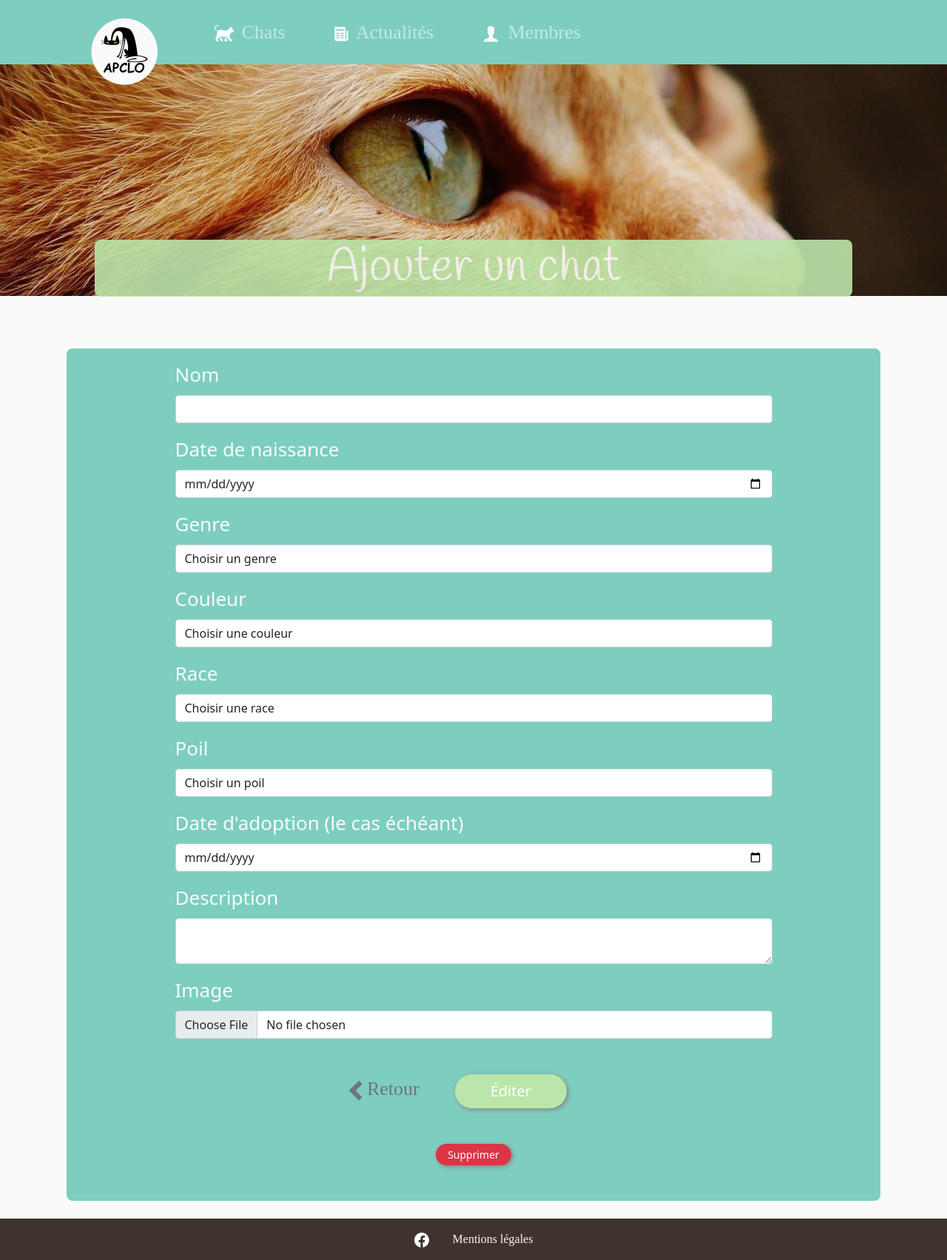
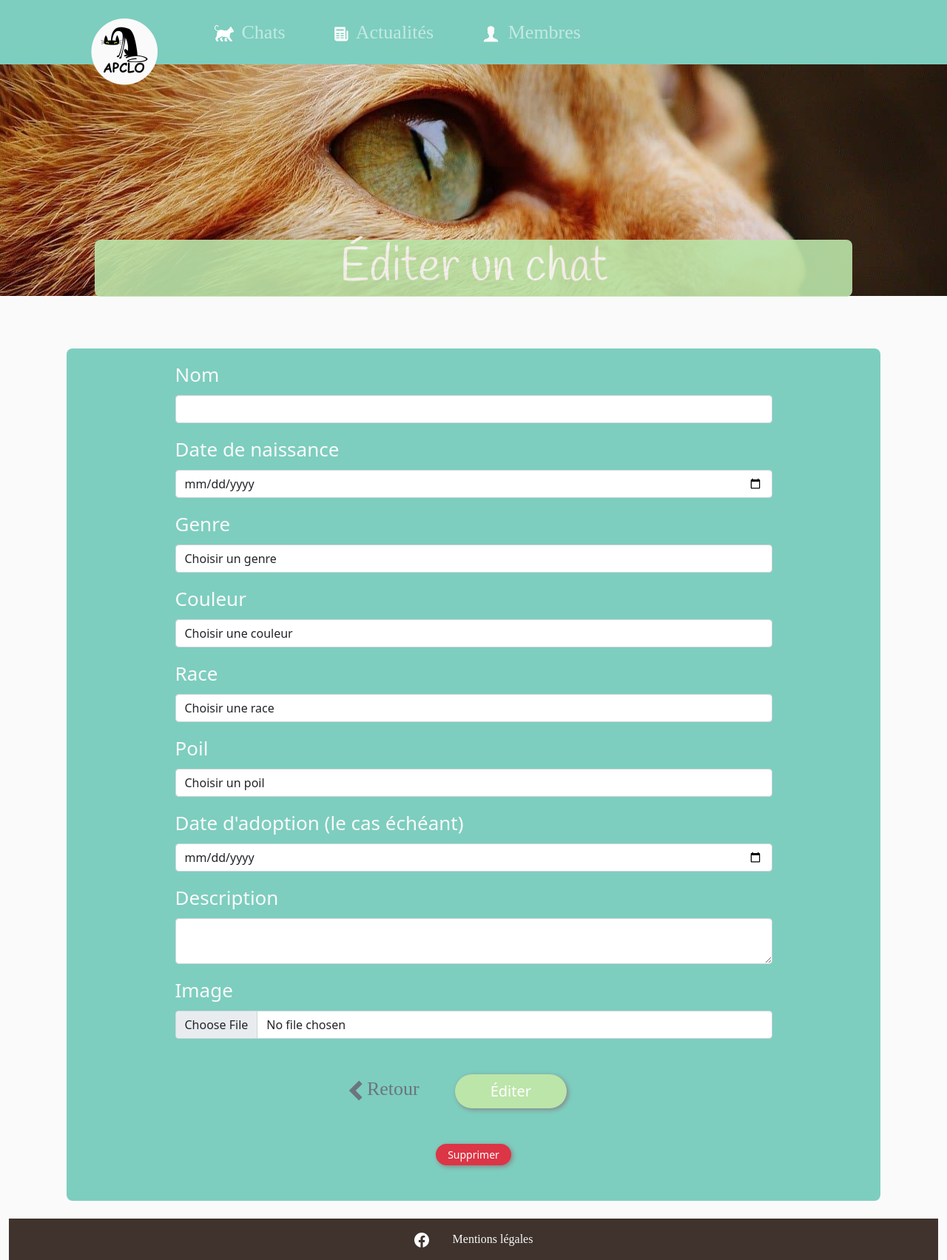
Before and after one commit to WildCodeSchool/orleans-202109-php-projet-apclo, a PHP site: template src/View/Admin/Cat/edit.html.twig in a window 1280 px wide. Shown: the whole page at 74% size. Run offline with PHP 8.4, Linux system fonts and the light colour scheme; the template is opened without the code that fills it, so the values that code supplies are empty; some libraries are stand-ins or nearby versions; some web fonts are replaced.

Commit message:
changement titre sur page admin chat

```diff
--- a/src/View/Admin/Cat/edit.html.twig
+++ b/src/View/Admin/Cat/edit.html.twig
@@ -6,6 +6,10 @@
 {% endblock %}
 
 {% block content %}
-	{% include 'Admin/Cat/_banner.html.twig' %}
+	<div class="banner"></div>
+            <div class="title">
+                <h1>Éditer un chat</h1>
+        </div>
+            <main class="container-fluid">
 	{% include 'Admin/Cat/_form.html.twig' with {'button_name' : 'Éditer'} %}
 {% endblock %}
```
